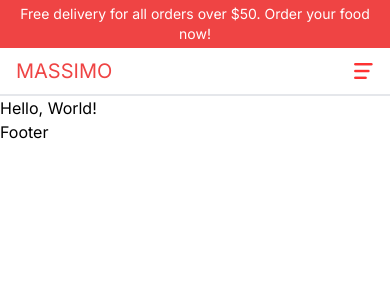
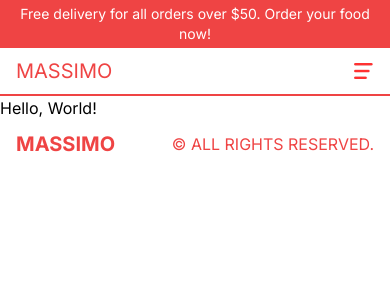
Before and after one commit to vitorfnery/restaurant-website, a Next.js app: page / in a window 390 px wide. Shown: the top 300 px of the page. Built offline with nearby package versions, Linux system fonts and the light colour scheme.

Commit message:
create responsive Footer

```diff
--- a/src/components/Footer/index.tsx
+++ b/src/components/Footer/index.tsx
@@ -1,4 +1,15 @@
+import { FOOTER_INFO } from "@/constants";
+import Link from "next/link";
+
 const Footer = () => {
-  return <div>Footer</div>;
+  const { title, url, info } = FOOTER_INFO;
+  return (
+    <div className="h-12 md:h-24 p-4 lg:p-20 xl:p-40 text-red-500 flex items-center justify-between">
+      <Link href={url} className="font-bold text-xl">
+        {title}
+      </Link>
+      <p>{info}</p>
+    </div>
+  );
 };
 export default Footer;
--- a/src/components/Navbar/index.tsx
+++ b/src/components/Navbar/index.tsx
@@ -16,7 +16,7 @@ const Navbar = () => {
   const phone = NAVBAR_PHONE;
   const user = false;
   return (
-    <div className="h-12 md:h-24 text-red-500 p-4 lg:px-20 xl:px-40 flex justify-between items-center border-b-2 border-b-500 uppercase">
+    <div className="h-12 md:h-24 text-red-500 p-4 lg:px-20 xl:px-40 flex justify-between items-center border-b-2 border-b-red-500 uppercase">
       {/* LEFT LINKS */}
       <div className="hidden md:flex gap-4 flex-1">
         {links.map(({ id, url, title }) => (
--- /dev/null
+++ b/src/constants/footer-info.ts
@@ -0,0 +1,5 @@
+export const FOOTER_INFO = {
+  title: "MASSIMO",
+  url: "/",
+  info: "© ALL RIGHTS RESERVED.",
+};
--- a/src/constants/index.ts
+++ b/src/constants/index.ts
@@ -2,3 +2,4 @@ export * from "@/constants/notification-info";
 export * from "@/constants/navbar-info";
 export * from "@/constants/mobileMenu-info";
 export * from "@/constants/cartIcon-info";
+export * from "@/constants/footer-info";
```
